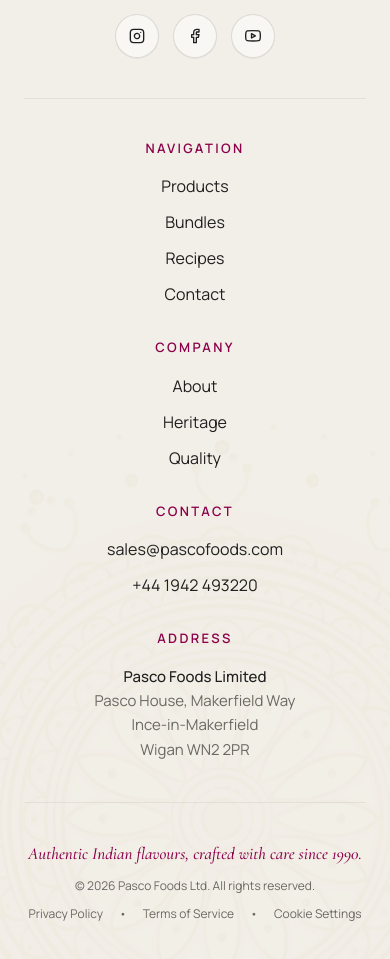
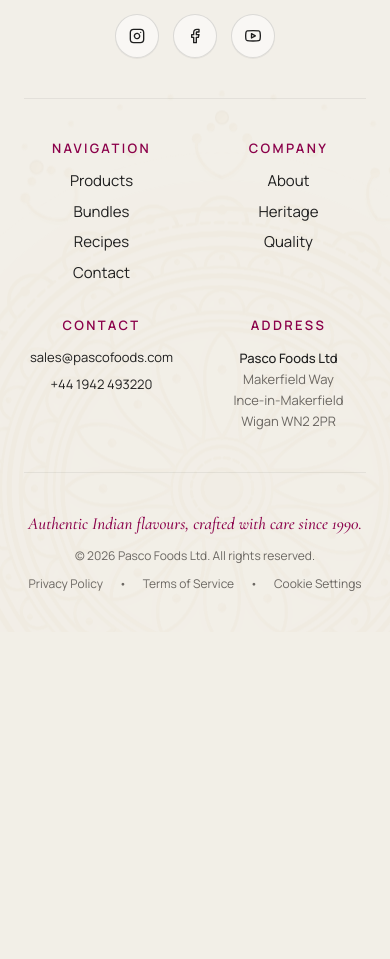
Before and after one commit to AdarshaNaskar/Pasco, a React (Vite) app: page / in a window 390 px wide. Shown: the part 9840-10799 px from the top of the page. After the commit the page ends 10472 px from the top, so only its background shows below. Built offline with nearby package versions, Linux system fonts and the light colour scheme.

Commit message:
Footer fixed

```diff
--- a/src/components/Footer.jsx
+++ b/src/components/Footer.jsx
@@ -177,27 +177,27 @@
         <div className="w-full border-t border-black/[0.06] mb-10" />
 
         {/* 3. FOUR-COLUMN NAVIGATION, CONTACT & ADDRESS GRID */}
-        <div className="w-full grid grid-cols-1 sm:grid-cols-2 md:grid-cols-4 gap-8 md:gap-10 mb-10 text-center md:text-left">
+        <div className="w-full grid grid-cols-2 md:grid-cols-4 gap-8 md:gap-10 mb-10 text-center md:text-left items-start">
 
           {/* Column 1: NAVIGATION */}
-          <div className="flex flex-col items-center md:items-start">
-            <h4 className="font-sans text-[13px] tracking-[0.18em] uppercase text-[#8B004A] font-semibold mb-4">
+          <div className="col-span-1 flex flex-col items-center md:items-start">
+            <h4 className="font-sans text-[13px] tracking-[0.18em] uppercase text-[#8B004A] font-semibold mb-3 md:mb-4">
               NAVIGATION
             </h4>
-            <div className="flex flex-col items-center md:items-start space-y-3">
-              <a href="#products" className="relative group text-[#1F1F1F] hover:text-[#8B004A] font-sans text-[16px] font-normal transition-colors duration-300">
+            <div className="flex flex-col items-center md:items-start space-y-2 md:space-y-2.5">
+              <a href="#products" className="relative group text-[#1F1F1F] hover:text-[#8B004A] font-sans text-[15px] sm:text-[16px] font-normal transition-colors duration-300">
                 <span>Products</span>
                 <span className="absolute left-0 bottom-[-2px] w-0 h-[1.5px] bg-[#8B004A] transition-all duration-300 group-hover:w-full" />
               </a>
-              <a href="#bundles" className="relative group text-[#1F1F1F] hover:text-[#8B004A] font-sans text-[16px] font-normal transition-colors duration-300">
+              <a href="#bundles" className="relative group text-[#1F1F1F] hover:text-[#8B004A] font-sans text-[15px] sm:text-[16px] font-normal transition-colors duration-300">
                 <span>Bundles</span>
                 <span className="absolute left-0 bottom-[-2px] w-0 h-[1.5px] bg-[#8B004A] transition-all duration-300 group-hover:w-full" />
               </a>
-              <a href="#recipes" className="relative group text-[#1F1F1F] hover:text-[#8B004A] font-sans text-[16px] font-normal transition-colors duration-300">
+              <a href="#recipes" className="relative group text-[#1F1F1F] hover:text-[#8B004A] font-sans text-[15px] sm:text-[16px] font-normal transition-colors duration-300">
                 <span>Recipes</span>
                 <span className="absolute left-0 bottom-[-2px] w-0 h-[1.5px] bg-[#8B004A] transition-all duration-300 group-hover:w-full" />
               </a>
-              <a href="#contact" className="relative group text-[#1F1F1F] hover:text-[#8B004A] font-sans text-[16px] font-normal transition-colors duration-300">
+              <a href="#contact" className="relative group text-[#1F1F1F] hover:text-[#8B004A] font-sans text-[15px] sm:text-[16px] font-normal transition-colors duration-300">
                 <span>Contact</span>
                 <span className="absolute left-0 bottom-[-2px] w-0 h-[1.5px] bg-[#8B004A] transition-all duration-300 group-hover:w-full" />
               </a>
@@ -205,20 +205,20 @@
           </div>
 
           {/* Column 2: COMPANY */}
-          <div className="flex flex-col items-center md:items-start">
-            <h4 className="font-sans text-[13px] tracking-[0.18em] uppercase text-[#8B004A] font-semibold mb-4">
+          <div className="col-span-1 flex flex-col items-center md:items-start">
+            <h4 className="font-sans text-[13px] tracking-[0.18em] uppercase text-[#8B004A] font-semibold mb-3 md:mb-4">
               COMPANY
             </h4>
-            <div className="flex flex-col items-center md:items-start space-y-3">
-              <a href="#about" className="relative group text-[#1F1F1F] hover:text-[#8B004A] font-sans text-[16px] font-normal transition-colors duration-300">
+            <div className="flex flex-col items-center md:items-start space-y-2 md:space-y-2.5">
+              <a href="#about" className="relative group text-[#1F1F1F] hover:text-[#8B004A] font-sans text-[15px] sm:text-[16px] font-normal transition-colors duration-300">
                 <span>About</span>
                 <span className="absolute left-0 bottom-[-2px] w-0 h-[1.5px] bg-[#8B004A] transition-all duration-300 group-hover:w-full" />
               </a>
-              <a href="#heritage" className="relative group text-[#1F1F1F] hover:text-[#8B004A] font-sans text-[16px] font-normal transition-colors duration-300">
+              <a href="#heritage" className="relative group text-[#1F1F1F] hover:text-[#8B004A] font-sans text-[15px] sm:text-[16px] font-normal transition-colors duration-300">
                 <span>Heritage</span>
                 <span className="absolute left-0 bottom-[-2px] w-0 h-[1.5px] bg-[#8B004A] transition-all duration-300 group-hover:w-full" />
               </a>
-              <a href="#quality" className="relative group text-[#1F1F1F] hover:text-[#8B004A] font-sans text-[16px] font-normal transition-colors duration-300">
+              <a href="#quality" className="relative group text-[#1F1F1F] hover:text-[#8B004A] font-sans text-[15px] sm:text-[16px] font-normal transition-colors duration-300">
                 <span>Quality</span>
                 <span className="absolute left-0 bottom-[-2px] w-0 h-[1.5px] bg-[#8B004A] transition-all duration-300 group-hover:w-full" />
               </a>
@@ -226,21 +226,21 @@
           </div>
 
           {/* Column 3: CONTACT */}
-          <div className="flex flex-col items-center md:items-start">
-            <h4 className="font-sans text-[13px] tracking-[0.18em] uppercase text-[#8B004A] font-semibold mb-4">
+          <div className="col-span-1 flex flex-col items-center md:items-start">
+            <h4 className="font-sans text-[13px] tracking-[0.18em] uppercase text-[#8B004A] font-semibold mb-3 md:mb-4">
               CONTACT
             </h4>
-            <div className="flex flex-col items-center md:items-start space-y-3 font-sans text-[16px] text-[#1F1F1F]">
+            <div className="flex flex-col items-center md:items-start space-y-2 md:space-y-2.5 font-sans text-[13px] xs:text-[14px] sm:text-[15px] md:text-[16px] text-[#1F1F1F]">
               <a
                 href="mailto:sales@pascofoods.com"
-                className="relative group hover:text-[#8B004A] transition-colors duration-300"
+                className="relative group hover:text-[#8B004A] transition-colors duration-300 break-all sm:break-normal"
               >
                 <span>sales@pascofoods.com</span>
                 <span className="absolute left-0 bottom-[-2px] w-0 h-[1.5px] bg-[#8B004A] transition-all duration-300 group-hover:w-full" />
               </a>
               <a
                 href="tel:+441942493220"
-                className="relative group hover:text-[#8B004A] transition-colors duration-300"
+                className="relative group hover:text-[#8B004A] transition-colors duration-300 whitespace-nowrap"
               >
                 <span>+44 1942 493220</span>
                 <span className="absolute left-0 bottom-[-2px] w-0 h-[1.5px] bg-[#8B004A] transition-all duration-300 group-hover:w-full" />
@@ -249,13 +249,13 @@
           </div>
 
           {/* Column 4: ADDRESS */}
-          <div className="flex flex-col items-center md:items-start">
-            <h4 className="font-sans text-[13px] tracking-[0.18em] uppercase text-[#8B004A] font-semibold mb-4">
+          <div className="col-span-1 flex flex-col items-center md:items-start">
+            <h4 className="font-sans text-[13px] tracking-[0.18em] uppercase text-[#8B004A] font-semibold mb-3 md:mb-4">
               ADDRESS
             </h4>
-            <div className="font-sans text-[15px] text-[#6B6762] leading-relaxed font-normal">
-              <p className="font-medium text-[#1F1F1F]">Pasco Foods Limited</p>
-              <p>Pasco House, Makerfield Way</p>
+            <div className="font-sans text-[13px] sm:text-[15px] text-[#6B6762] leading-relaxed font-normal flex flex-col items-center md:items-start text-center md:text-left">
+              <p className="font-medium text-[#1F1F1F]">Pasco Foods Ltd</p>
+              <p>Makerfield Way</p>
               <p>Ince-in-Makerfield</p>
               <p>Wigan WN2 2PR</p>
             </div>
--- a/src/components/Hero.jsx
+++ b/src/components/Hero.jsx
@@ -20,9 +20,9 @@
     <section className="relative min-h-fit md:min-h-screen flex flex-col justify-between pt-24 pb-[40px] lg:pt-28 lg:pb-16 bg-[#F2EFE7] overflow-hidden select-none">
       {/* 1. Subtle Line-Art Botanical Drawings & Decorative Embroidery Background Motif */}
       <div className="absolute inset-0 pointer-events-none z-0 overflow-hidden opacity-25">
-        {/* Left Botanical Floral Line Art */}
+        {/* Left Botanical Floral Line Art (Mobile: Lower-Left Edge | Desktop: top-1/4 -left-12) */}
         <svg
-          className="absolute top-1/4 -left-12 w-[340px] md:w-[460px] h-auto text-[#666157]"
+          className="absolute top-[63%] -left-20 w-[210px] sm:w-[280px] md:top-1/4 md:-left-12 md:w-[460px] h-auto text-[#666157]"
           viewBox="0 0 400 500"
           fill="none"
           stroke="currentColor"
@@ -34,9 +34,9 @@
           <path d="M 120 300 C 80 280, 60 220, 110 200 C 160 180, 170 240, 120 300 Z" opacity="0.6" />
         </svg>
 
-        {/* Right Botanical Floral Line Art */}
+        {/* Right Botanical Floral Line Art (Mobile: Upper-Right Above Jars | Desktop: top-1/3 -right-16) */}
         <svg
-          className="absolute top-1/3 -right-16 w-[360px] md:w-[480px] h-auto text-[#666157]"
+          className="absolute top-12 -right-10 w-[240px] sm:w-[300px] md:top-1/3 md:-right-16 md:w-[480px] h-auto text-[#666157]"
           viewBox="0 0 400 500"
           fill="none"
           stroke="currentColor"
```
